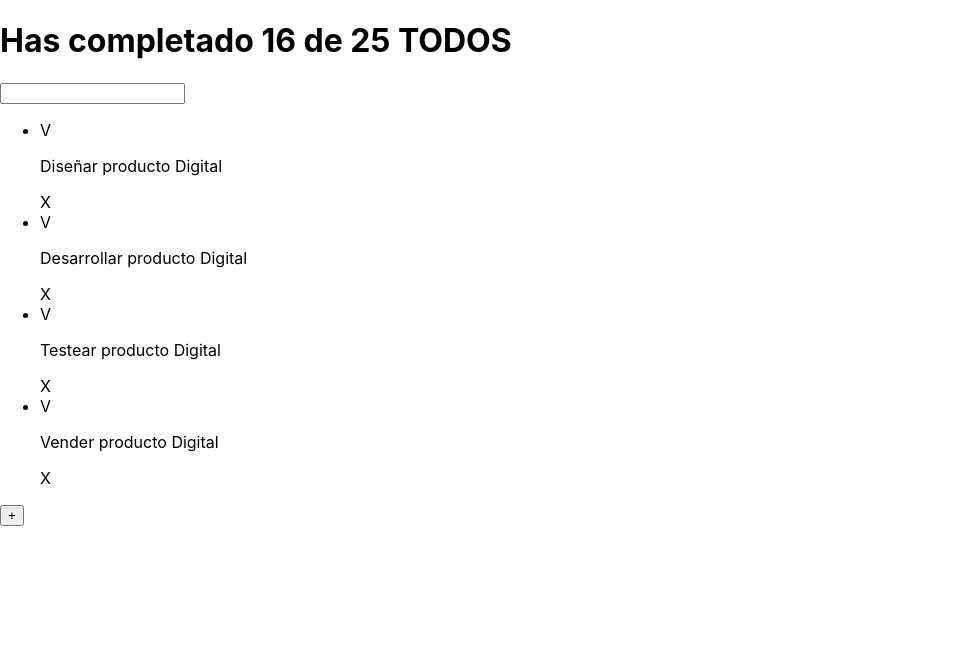
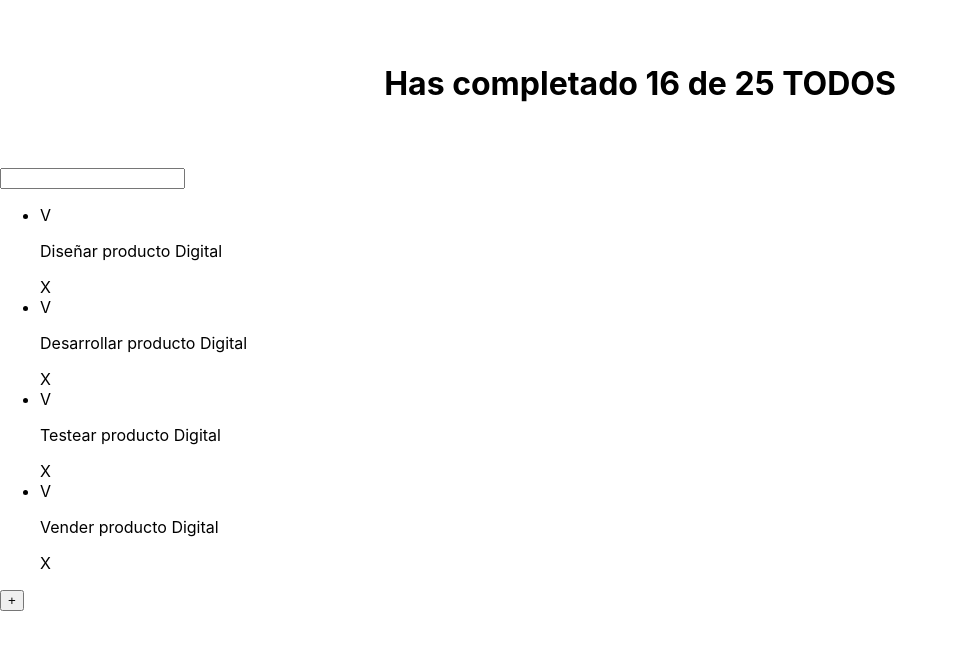
Before and after one commit to SBellido/todo-machine, a React (Create React App) app: page / in a window 1280 px wide. Shown: the top 650 px of the page, without its empty margins (0-958 px from the left). Built offline with nearby package versions, Linux system fonts and the light colour scheme.

Commit message:
CSS files was created

```diff
--- /dev/null
+++ b/src/TodoCounter/TodoCounter.css
@@ -0,0 +1,6 @@
+h1 {
+  font-size: 2rem;
+  text-align: center;
+  margin: 0;
+  padding: 4rem;
+}
--- a/src/TodoCounter.js
+++ b/src/TodoCounter/TodoCounter.js
@@ -1,3 +1,5 @@
+import './TodoCounter.css';
+
 function TodoCounter({ total, completed }) {
   return (
     <h1>
```
Also changed, not shown: src/App.js (+5 -5 lines), src/CreatedTodoButton/CreatedTodoButton.css (added), src/CreatedTodoButton/CreatedTodoButton.js (renamed from src/CreatedTodoButton.js), src/TodoItem/TodoItem.css (added), src/TodoItem/TodoItem.js (renamed from src/TodoItem.js), src/TodoList/TodoList.css (added), src/TodoList/TodoList.js (renamed from src/TodoList.js), src/TodoSearch/TodoSeaarch.js (renamed from src/TodoSeaarch.js), src/TodoSearch/TodoSearch.css (added).
